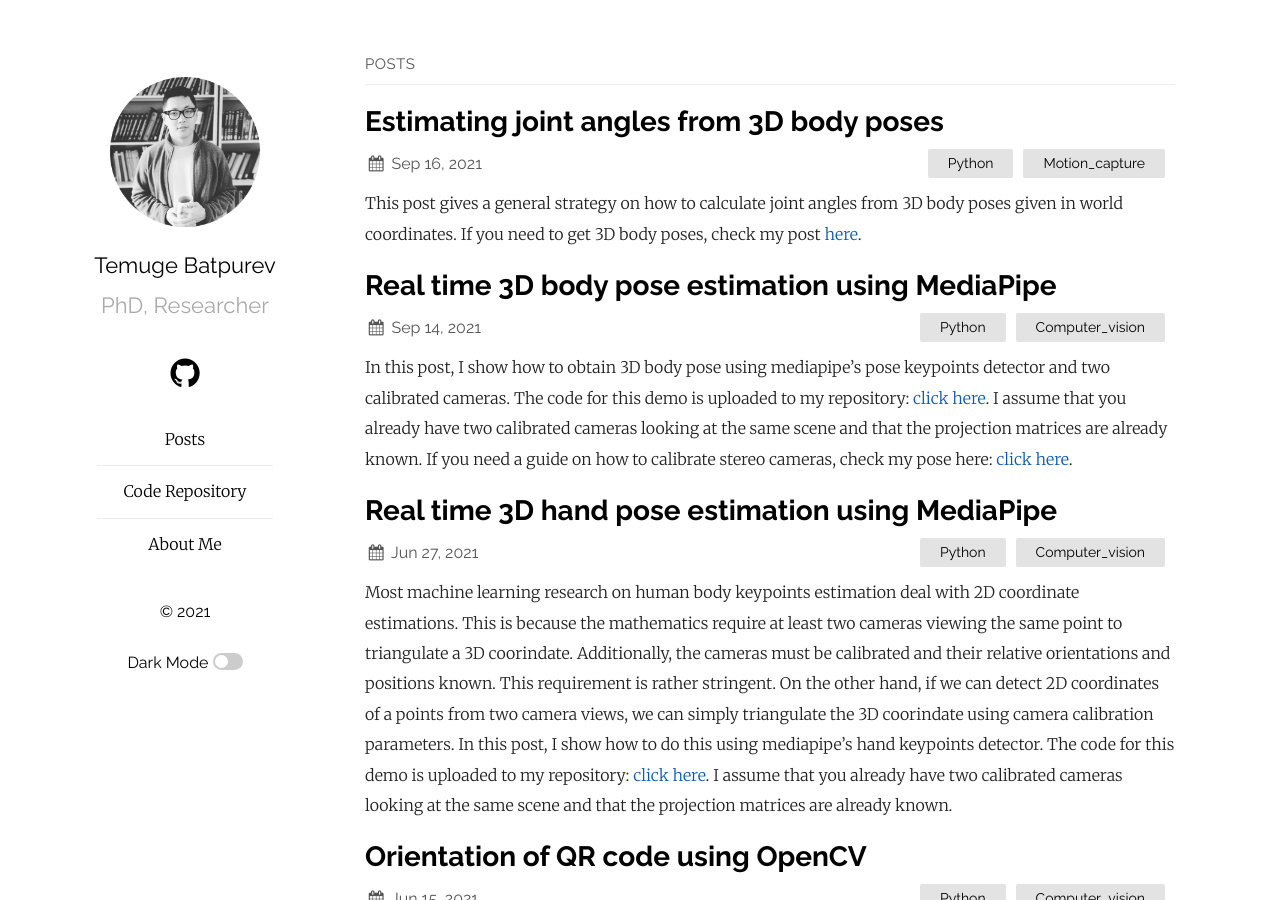
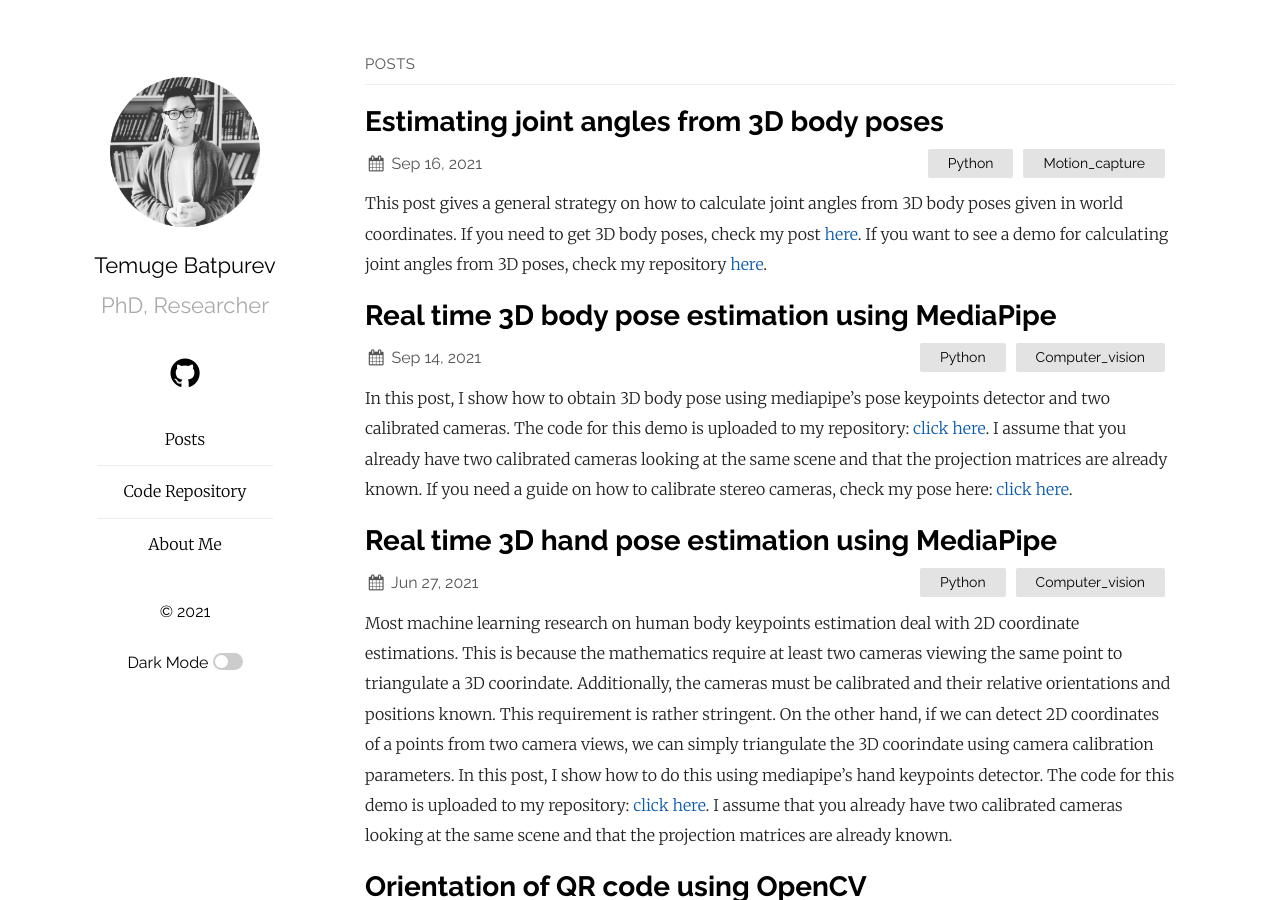
Before and after one commit to TemugeB/temugeb.github.io, a Jekyll site: the page built from index.md, in a window 1280 px wide and 900 px high. Built offline with Jekyll 4.4.1, drawn with Linux system fonts in a browser that asks for light colours.

Commit message:
Update 2021-09-16-joint_rotations.md

```diff
--- a/_posts/2021-09-16-joint_rotations.md
+++ b/_posts/2021-09-16-joint_rotations.md
@@ -5,7 +5,7 @@ date:   2021-09-16 10:00:00 +0000
 categories: Python Motion_capture
 ---
 
-This post gives a general strategy on how to calculate joint angles from 3D body poses given in world coordinates. If you need to get 3D body poses, check my post [here](https://temugeb.github.io/python/computer_vision/2021/09/14/bodypose3d.html).
+This post gives a general strategy on how to calculate joint angles from 3D body poses given in world coordinates. If you need to get 3D body poses, check my post [here](https://temugeb.github.io/python/computer_vision/2021/09/14/bodypose3d.html). If you want to see a demo for calculating joint angles from 3D poses, check my repository [here](https://github.com/TemugeB/joint_angles_calculate).
 
 There are three main points on how to calculate the joint angles.
 1. Obtaining a rotation matrix that rotates one vector to another.
```
